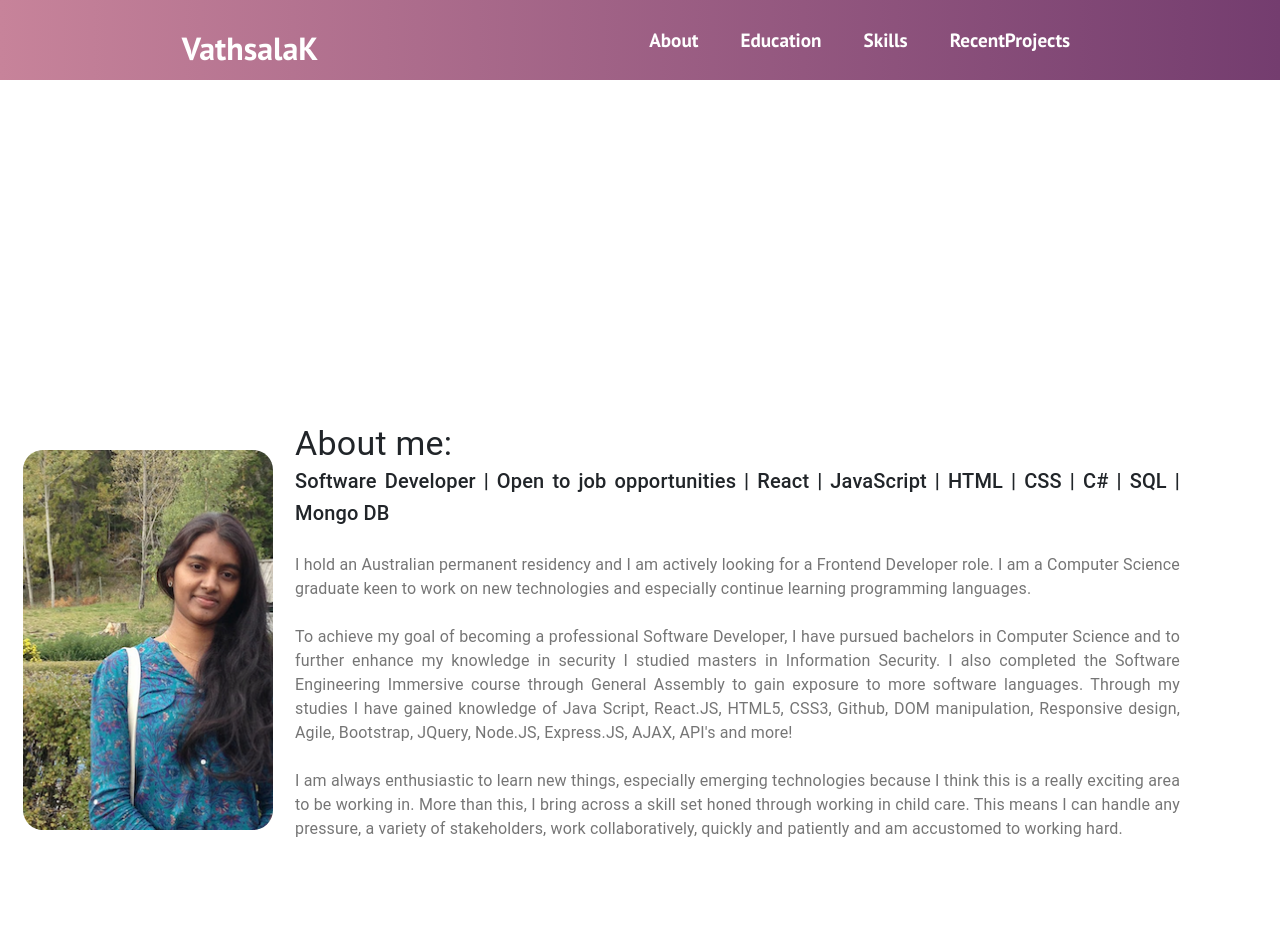
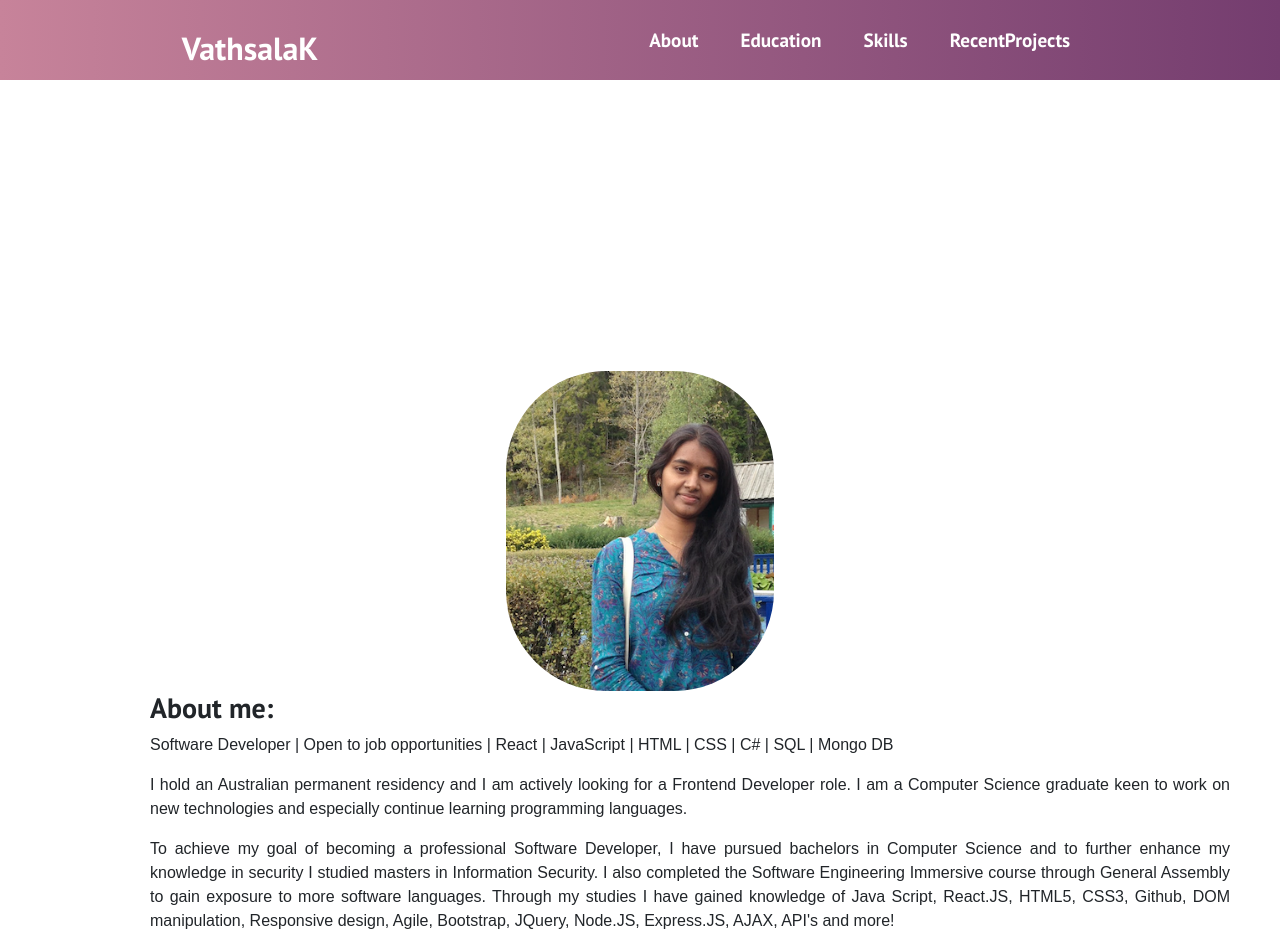
Before and after one commit to vathsala-komanpally/PortfolioWebsite, a React (Create React App) app: page / in a window 1280 px wide. Shown: the top 952 px of the page. Built offline with nearby package versions, Linux system fonts and the light colour scheme; the HTML template or start-up script is replaced by a standard one.

Commit message:
about chnages

```diff
--- a/src/App.css
+++ b/src/App.css
@@ -10,23 +10,31 @@
   .skills,
   .recentprojects {
     display: flex;
-    height: 140vh;
+    height: 150vh;
     /* background-color: rgb(228, 211, 217); */
   }
 
-  .h2-about{
-    position: absolute;
-    margin-left: 500px;
-    margin-top:100px;
-   }
-
-   .info-about{
-    margin-top:200px;
-    margin-left: 50px;
-   }
 
  .image-about{
-  border-radius: 50px;
-  height: 20vh;
-  width: 20vh;
+   border-radius: 100px;
+   height: 40vh;
  }
+
+ .info-about{
+   float: left;
+   margin-left: 150px;
+   margin-right: 50px;
+   text-align: justify;
+ }
+
+ .all-about{
+   display: grid;
+ }
+
+ p{
+  font-family: Arial, Helvetica, sans-serif;
+ }
+
+ .skills-info{
+   display: grid;
+ }
--- a/src/pages/AboutPage.js
+++ b/src/pages/AboutPage.js
@@ -24,15 +24,24 @@ function AboutPage() {
     const classes = useStyles();
     return (
         <div className="about">
-            {/* <div className={classes.wrap}>
-            <img style={{float: "right", margin: "0px 0px 15px 15px", width:100 }} src={Image}  />
-            <hr className={classes.hr}></hr>
-            <p> To achieve my goal of becoming a professional software developer, I have completed a Masters of Information Security and a Bachelors of
-                Computer Science. I also completed the General Assembly's Software Engineering Flex Immersive to gain exposure to more software languages.
-                Through my studies I have gained knowledge of Java Script, React.JS, C#, HTML5, CSS3, Bootstrap, NodeJS and REST API. I have also used GitHub
-                and BitBucket. </p>
-            </div> */}
-            <Grid container className={classes.content}>
+            <div className="all-about">
+            <img className="image-about"  src={Image} />
+            <div className="info-about">
+                <h3>About me:</h3>
+            <p> Software Developer | Open to job opportunities | React | JavaScript | HTML | CSS | C# | SQL | Mongo DB</p>
+                <p > I hold an Australian permanent residency and I am actively looking for a Frontend Developer role. I am a Computer Science
+                            graduate keen to work on new technologies and especially continue learning programming languages. </p>
+                <p>To achieve my goal of becoming a professional Software Developer, I have pursued bachelors in
+                Computer Science and to further enhance my knowledge in security I studied masters in Information Security.
+                I also completed the Software Engineering Immersive course through General Assembly to gain exposure to more software languages.
+                Through my studies I have gained knowledge of Java Script, React.JS, HTML5, CSS3, Github, DOM manipulation, Responsive design, Agile, Bootstrap,
+                             JQuery, Node.JS, Express.JS, AJAX, API's and more!</p>
+                <p> I am always enthusiastic to learn new things, especially emerging technologies because
+                            I think this is a really exciting area to be working in. </p>
+
+            </div>
+            </div>
+            {/* <Grid container className={classes.content}>
                 <Grid item xs={3}>
                     <CardMedia className={classes.media} image={Image} title="MyImage" />
                 </Grid>
@@ -55,11 +64,10 @@ function AboutPage() {
                 </Typography><br />
                         <Typography variant="body1" color="textSecondary">
                             I am always enthusiastic to learn new things, especially emerging technologies because
-                            I think this is a really exciting area to be working in. More than this, I bring across a skill set honed through working in child care. This means I can handle any pressure, a variety of stakeholders,
-                            work collaboratively, quickly and patiently and am accustomed to working hard.
+                            I think this is a really exciting area to be working in.
                 </Typography></p>
                 </Grid>
-            </Grid>
+            </Grid> */}
         </div>
     );
 }
--- a/src/pages/Skills.js
+++ b/src/pages/Skills.js
@@ -26,12 +26,12 @@ function Skills() {
     ]
     return (
         <div className="skills">
-            <div>
+            <div className="skills-info">
             <Card>
                 <CardContent>
                     <Typography variant="h4">Skills:</Typography>
-                    <CardMedia style={{height:100, width:700}} image={SkillsLogo} title="skill logo" />
-                    <TableContainer component={Paper} style={{ width: 700 }}>
+                    <CardMedia style={{height:100, width:500}} image={SkillsLogo} title="skill logo" />
+                    <TableContainer component={Paper} style={{ width: 500 }}>
                         <Table aria-label="simple table">
                             <TableBody>
                                 {skillSet.map((skill) => (
```
